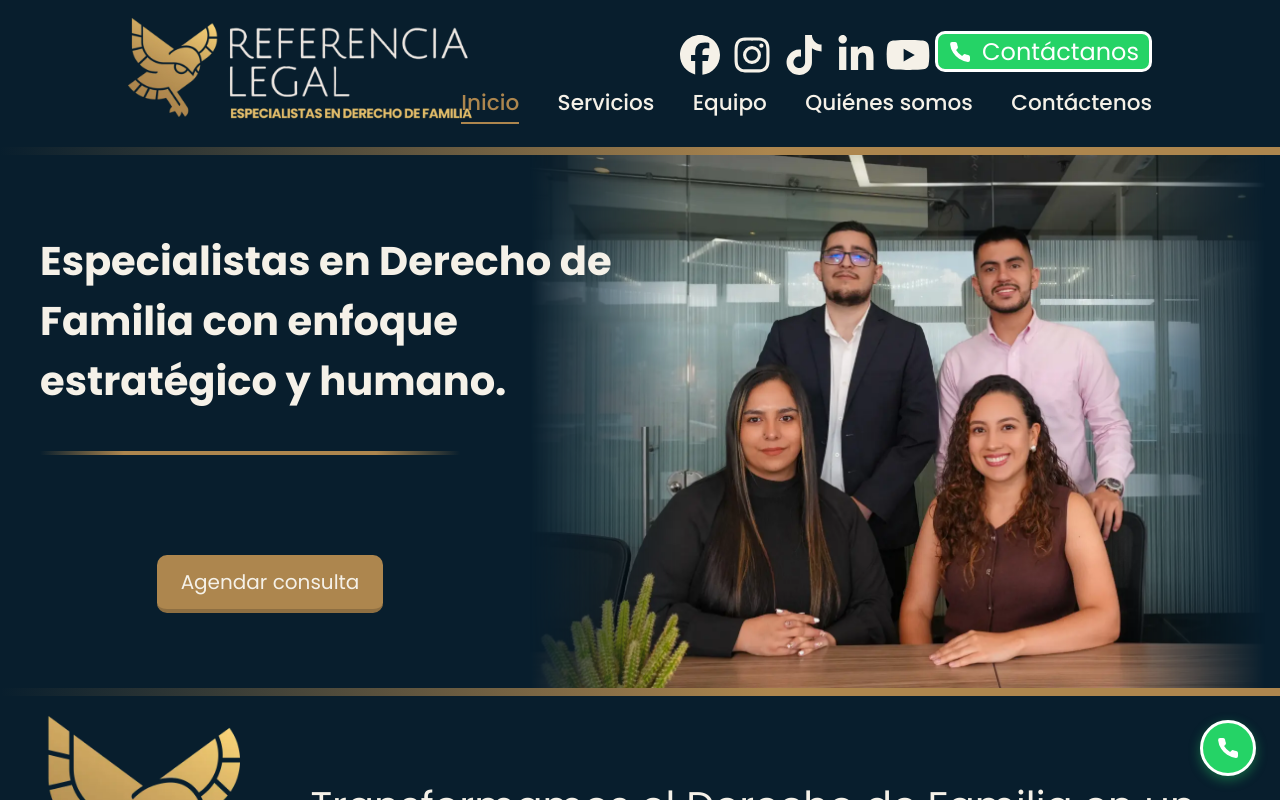
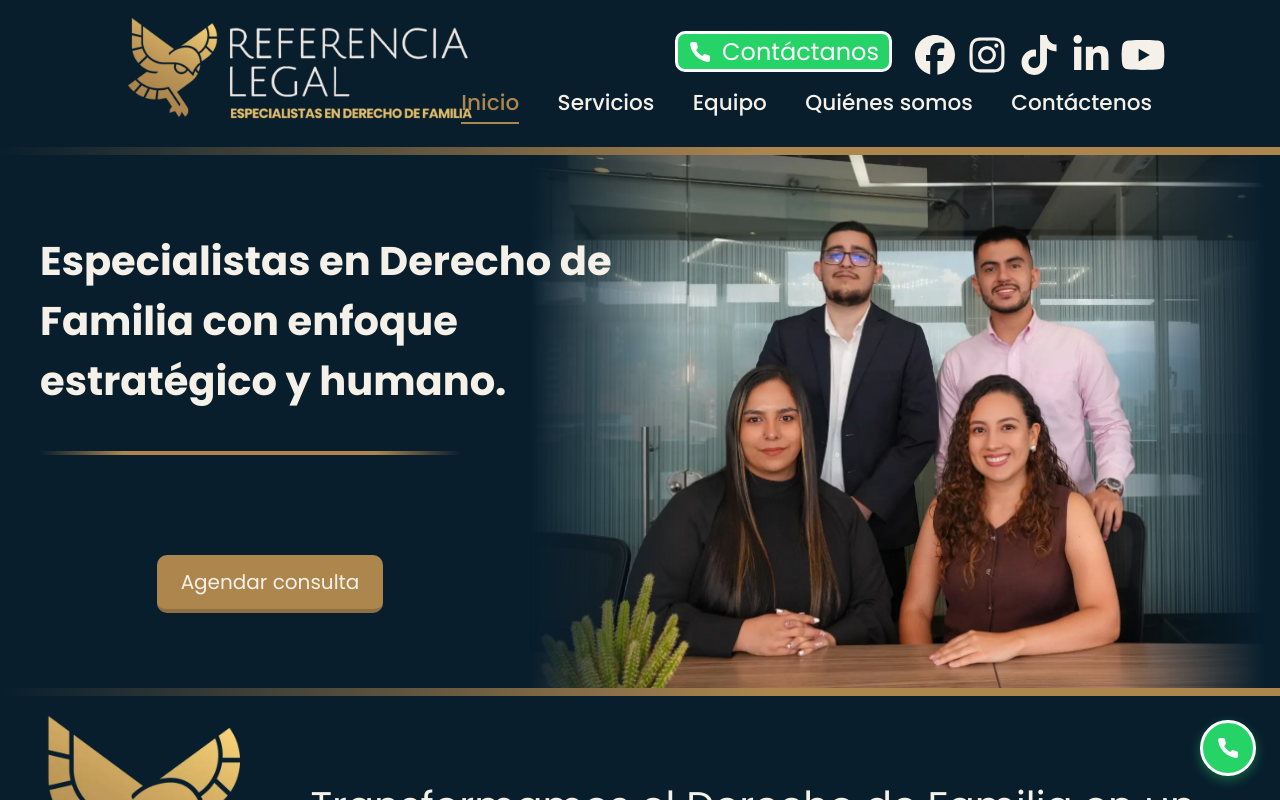
Before and after one commit to danieluruena/referencia-legal, a React (Vite) app: page / in a window 1280 px wide. Shown: the top 800 px of the page. Built offline with nearby package versions, Linux system fonts and the light colour scheme.

Commit message:
fix header order

```diff
--- a/src/components/header/header.tsx
+++ b/src/components/header/header.tsx
@@ -34,8 +34,8 @@ export const Header = () => {
 
                 <div className="header-navigation">
                     <div className="header-contact-row">
+                      <WhatsAppButton showClassic={true} />
                       <SocialLinks />
-                      <WhatsAppButton showClassic={true} />
                     </div>
 
                     <nav className="navbar">
```
